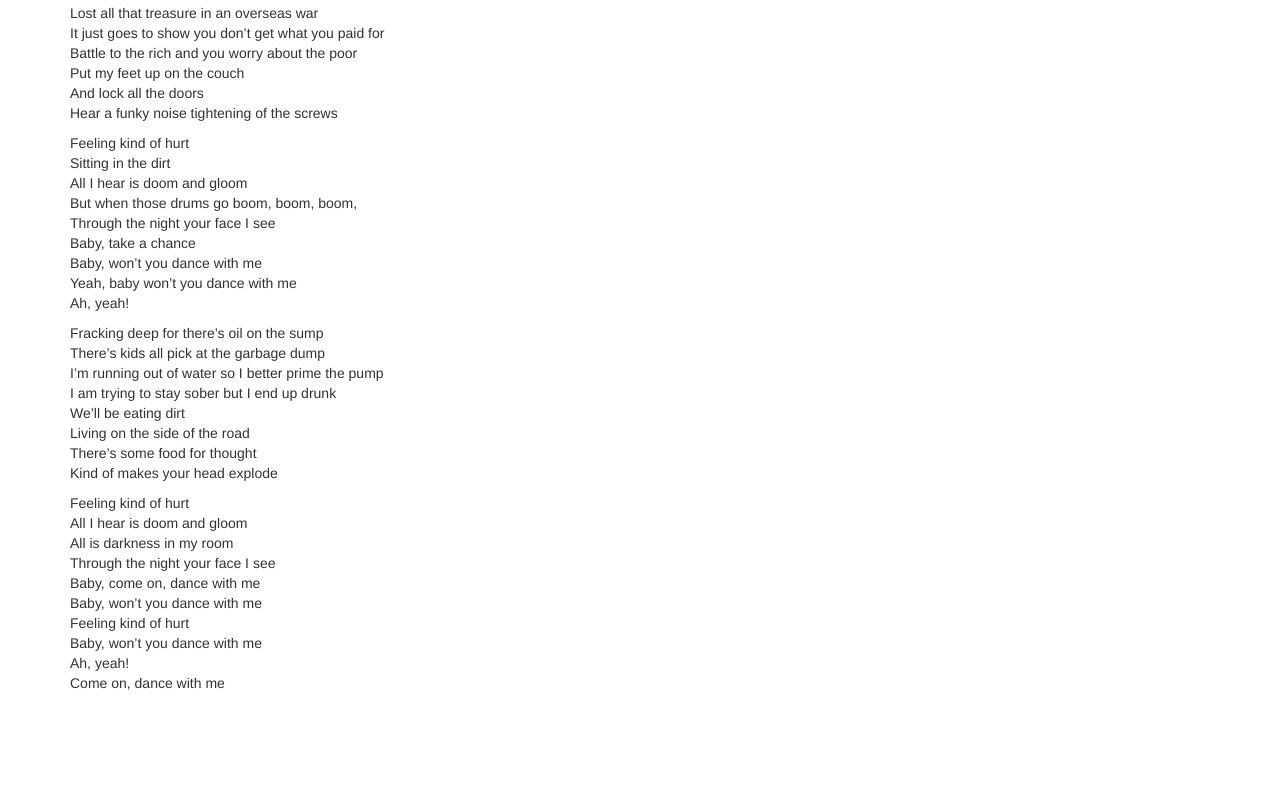
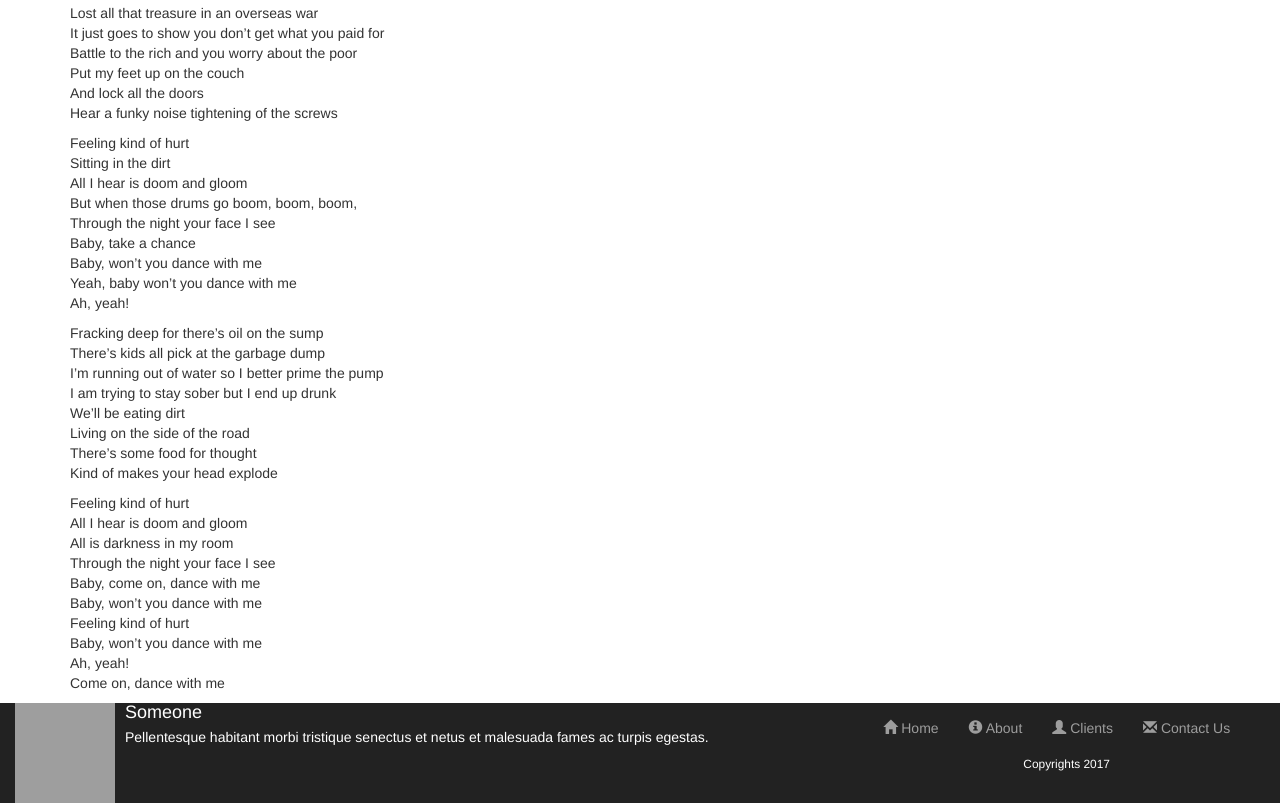
Before and after one commit to martinproxy0/Zadanie_7_5, a plain HTML site: page index.html in a window 1280 px wide. Shown: the part 497-1300 px from the top of the page. Before the commit the page ends 1200 px from the top, so only its background shows below. Drawn offline with nearby package versions, Linux system fonts and the light colour scheme; grey boxes are pictures that could not be loaded.

Commit message:
Add footer

```diff
--- a/index.html
+++ b/index.html
@@ -133,6 +133,34 @@
             </p>
         </div>
     </div>
+    <footer class="container-fluid">
+        <div class="row navbar-inverse">
+            <div class="col-xs-12 col-sm-12 col-md-7 col-lg-8">
+                <div class="media">
+                    <div class="media-left">
+                        <a class="img-modal-group" href="https://google.pl" alt="Google.pl" target="_blank">
+                            <img src="http://lorempixel.com/100/100/people" alt="Someone" title="Someone">
+                        </a>
+                    </div>
+                    <div class="media-body">
+                        <h4 class="media-heading">Someone</h4>
+                        <p>Pellentesque habitant morbi tristique senectus et netus et malesuada fames ac turpis egestas.</p>
+                    </div>
+                </div>
+            </div>
+            <div class="col-xs-12 col-sm-12 col-md-5 col-lg-4">
+                <nav>
+                    <ul class="nav navbar-nav">
+                        <li><a href="#"><span class="glyphicon glyphicon-home"></span> Home</a></li>
+                        <li><a href="#"><span class="glyphicon glyphicon-info-sign"></span> About</a></li>
+                        <li><a href="#"><span class="glyphicon glyphicon-user"></span> Clients</a></li>
+                        <li><a href="#"><span class="glyphicon glyphicon-envelope"></span> Contact Us</a></li>
+                    </ul>
+                </nav>
+                <p class="text-center copyrights"><small>Copyrights 2017</small></p>
+            </div>
+        </div>
+    </footer>
     <!-- jQuery (necessary for Bootstrap's JavaScript plugins) -->
     <script src="https://ajax.googleapis.com/ajax/libs/jquery/1.12.4/jquery.min.js"></script>
     <!-- Include all compiled plugins (below), or include individual files as needed -->
--- a/style.css
+++ b/style.css
@@ -1,3 +1,7 @@
 body {
     margin-top: 50px;
 }
+footer {
+
+    color: #fff;
+}
```
